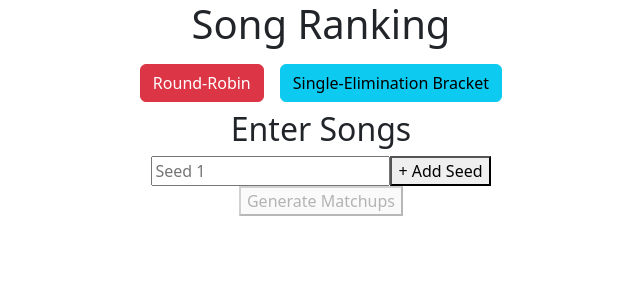
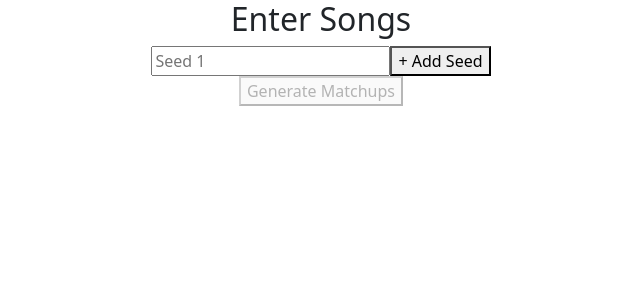
Before and after one commit to BaharAbbasiDelvand/BracketMaker, a React (Create React App) app: page /round-robin in a window 1280 px wide. Shown: the top 300 px of the page, without its empty margins (319-959 px from the left). Built offline with nearby package versions, Linux system fonts and the light colour scheme.

Commit message:
added a home component

```diff
--- a/src/App.tsx
+++ b/src/App.tsx
@@ -4,25 +4,13 @@ import Button from "react-bootstrap/Button";
 import { Link, Route, BrowserRouter as Router, Routes } from "react-router-dom";
 import RoundRobin from "./components/round-robin/RoundRobin";
 import SingleElimination from "./components/single-elimination/SingleElimination";
-
+import { Home } from "./components/home/Home";
 function App() {
     return (
         <Router>
             <div className="App">
-                <h1>Song Ranking</h1>
-
-                <Link to="/round-robin">
-                    <Button variant="danger" className="m-2">
-                        Round-Robin
-                    </Button>
-                </Link>
-                <Link to="/single-elimination">
-                    <Button variant="info" className="m-2">
-                        Single-Elimination Bracket
-                    </Button>
-                </Link>
-
                 <Routes>
+                    <Route path="/" element={<Home/>}/>
                     <Route path="/round-robin" element={<RoundRobin />} />
                     <Route
                         path="/single-elimination"
--- /dev/null
+++ b/src/components/home/Home.tsx
@@ -0,0 +1,23 @@
+import React from "react";
+import { Button } from "react-bootstrap";
+import { Link } from "react-router-dom";
+
+
+export function Home() {
+    return (
+        <>
+            <h1>Song Ranking</h1>
+
+            <Link to="/round-robin">
+                <Button variant="danger" className="m-2">
+                    Round-Robin
+                </Button>
+            </Link>
+            <Link to="/single-elimination">
+                <Button variant="info" className="m-2">
+                    Single-Elimination Bracket
+                </Button>
+            </Link>
+        </>
+    );
+}
```
